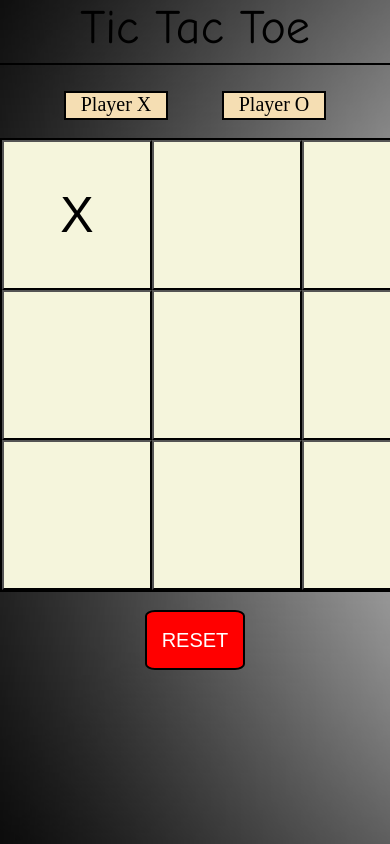
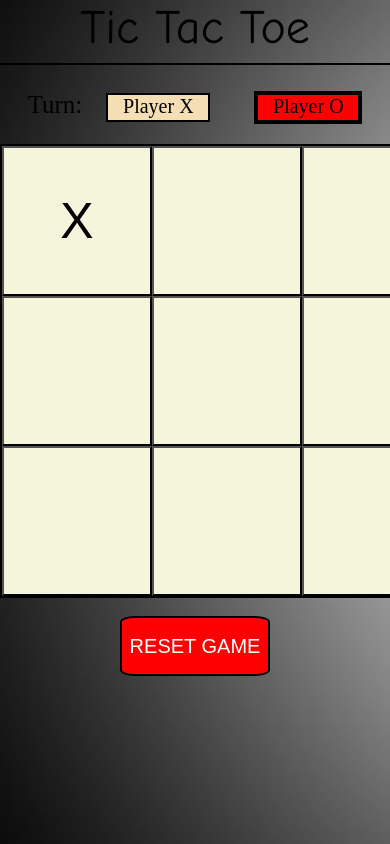
Before and after one commit to 1880akshay/tic_tac_toe, a plain HTML site: page index.html in a window 390 px wide. Both pictures are taken after a click on the button 77 px from the left and 215 px from the top of the page. Shown: the top 844 px of the page. Drawn offline with Linux system fonts and the light colour scheme.

Commit message:
responsive

```diff
--- a/index.html
+++ b/index.html
@@ -4,13 +4,13 @@
        <link rel="stylesheet" type="text/css" href="stylesheet.css" />
        <script src="javascript.js" type="text/javascript"></script>
     </head>
-<body background="bgimg.jpg">
+<body background="bgimg.jpg" onload="turn()">
     <center>
     <font size="100" face="Comic Sans MS">Tic Tac Toe</font>
     <br><hr color="black"><br>
+    <div id="text">Turn:</div>
     <div id="playerX">Player X</div>
     <div id="playerO">Player O</div>
-    <br><br>
     <div id="mainBox">
        <input type="button" id="box1" onclick="fill('box1')">
        <input type="button" id="box2" onclick="fill('box2')">
@@ -23,7 +23,7 @@
        <input type="button" id="box9" onclick="fill('box9')">
     </div>
     <br>
-    <a href="index.html"><button>RESET</button></a>
+    <a href="index.html"><button>RESET GAME</button></a>
     </center>
 
 </body>
--- a/javascript.js
+++ b/javascript.js
@@ -5,12 +5,28 @@ function fill(box) {
         game--;
         document.getElementById(box).disabled="disabled";
         winner();
+        turn();
     }
     else {
         document.getElementById(box).value= "O";
         game++;
         document.getElementById(box).disabled="disabled";
         winner();
+        turn();
+    }
+}
+function turn() {
+    if(game==1) {
+        document.getElementById("playerX").style.backgroundColor= "red";
+        document.getElementById("playerX").style.border= "4px solid black";
+        document.getElementById("playerO").style.backgroundColor= "wheat";
+        document.getElementById("playerO").style.border= "2px solid black";
+    }
+    else {
+        document.getElementById("playerO").style.backgroundColor= "red";
+        document.getElementById("playerO").style.border= "4px solid black";
+        document.getElementById("playerX").style.backgroundColor= "wheat";
+        document.getElementById("playerX").style.border= "2px solid black";
     }
 }
 function winner() {
--- a/stylesheet.css
+++ b/stylesheet.css
@@ -26,7 +26,7 @@ input:hover {
     background-color:#d6d6d6;
 }
 button {
-    width: 100px;
+    width: 150px;
     height: 60px;
     color: white;
     border: 2px solid black;
@@ -41,19 +41,22 @@ button:hover {
 #playerX {
     height: 25px;
     width: 100px;
-    border: 2px solid black;
-    background-color: wheat;
     text-align: center;
     font-size: 20px;
     display: inline-block;
-    margin-right: 50px;
+    margin-right: 40px;
+    margin-bottom: 20px;
 }
 #playerO {
     height: 25px;
     width: 100px;
-    border: 2px solid black;
-    background-color: wheat;
     text-align: center;
     font-size: 20px;
     display: inline-block;
+    margin-bottom: 20px;
 }
+#text {
+    display: inline-block;
+    margin-right: 20px;
+    font-size: 25px;
+}
```
